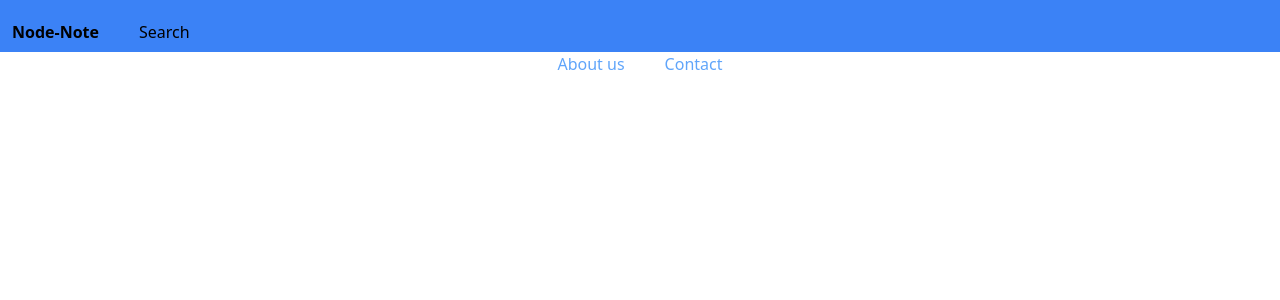
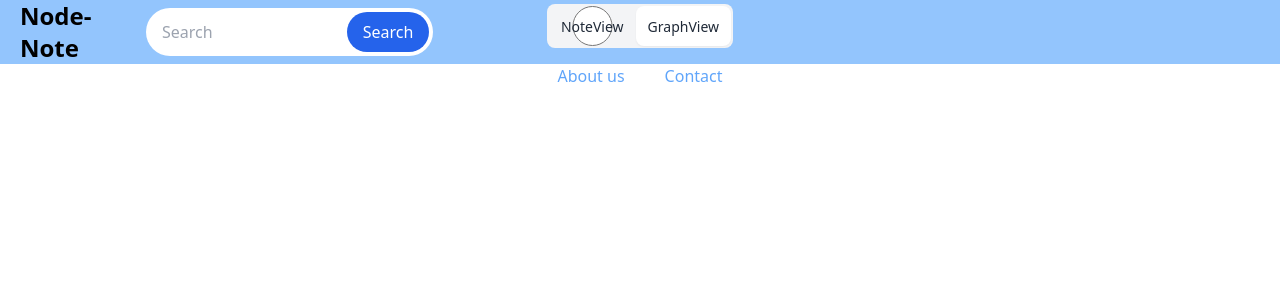
Before and after one commit to Apiratchai/Node-Note, a Next.js app in the folder node-note/: page /Notetaking in a window 1280 px wide. Shown: the top 300 px of the page. Built offline with nearby package versions, Linux system fonts and the light colour scheme; no server answers.

Commit message:
NavbarByBoss

```diff
--- a/node-note/components/HeadNavBar.jsx
+++ b/node-note/components/HeadNavBar.jsx
@@ -5,18 +5,53 @@ export default function HeadNavBar() {
     const { isAuthenticated, isLoading } = useConvexAuth();
 
     return (
-        <nav className="flex flex-row px-3 pt-3 bg-blue-500 justify-between items-center">
-            <div className="flex flex-row gap-x-10 items-center">
-                <div className="font-bold">Node-Note</div>
+        <div>
+            <nav className="grid grid-cols-3 px-5 pt-0 bg-blue-300 justify-center items-center place-items-center">
+                <div className="flex flex-row gap-x-5 items-center">
+
+                    <div className="font-bold text-2xl">Node-Note</div>
+
+
+                    <div class=" flex w-75 rounded-full bg-white">
+                        <input type="search"
+                            name="search"
+                            id="search"
+                            placeholder="Search"
+                            class="w-full border-none bg-transparent px-4 py-1 text-gray-900 outline-none focus:outline-none"
+                        />
+                        <button class="m-1 rounded-full bg-blue-600 px-4 py-2 text-white">
                             Search
-                <div></div>
+                        </button>
                     </div>
+
+                </div>
+
+                <div>
+                    <div class="flex justify-end mb-3">
+                        <div id="toggle-count" class="p-0.5 inline-block bg-gray-100 rounded-lg dark:bg-gray-700">
+                            <label for="toggle-count-monthly" class="relative inline-block py-2 px-3">
+                                <span class="inline-block relative z-10 text-sm font-medium text-gray-800 cursor-pointer dark:text-gray-200">
+                                    NoteView
+                                </span>
+                                <input id="toggle-count-monthly" name="toggle-count" type="radio" class="absolute top-0 end-0 w-full h-full border-transparent bg-transparent bg-none text-transparent rounded-lg cursor-pointer before:absolute before:inset-0 before:w-full before:h-full before:rounded-lg focus:ring-offset-0 checked:before:bg-white checked:before:shadow-sm checked:bg-none focus:ring-transparent dark:checked:before:bg-gray-800 dark:focus:ring-offset-transparent" />
+                            </label>
+                            <label for="toggle-count-annual" class="relative inline-block py-2 px-3">
+                                <span class="inline-block relative z-10 text-sm font-medium text-gray-800 cursor-pointer dark:text-gray-200">
+                                    GraphView
+                                </span>
+                                <input id="toggle-count-annual" name="toggle-count" type="radio" class="absolute top-0 end-0 w-full h-full border-transparent bg-transparent bg-none text-transparent rounded-lg cursor-pointer before:absolute before:inset-0 before:w-full before:h-full before:rounded-lg focus:ring-offset-0 checked:before:bg-white checked:before:shadow-sm checked:bg-none focus:ring-transparent dark:checked:before:bg-gray-800 dark:focus:ring-offset-transparent" checked />
+                            </label>
+                        </div>
+                    </div>
+                </div>
+
                 <div className="p-5 relative">
                     <UserButton
-                    className="rounded-full border-white border-4"
+                        className="rounded-full border-white border-4 h-10 px-5 m-2"
                         style={{ position: "absolute", right: "-10px" }}
                     />
                 </div>
             </nav>
+        </div>
     );
 }
```
Lines whose indentation alone changed are shown as unchanged.
